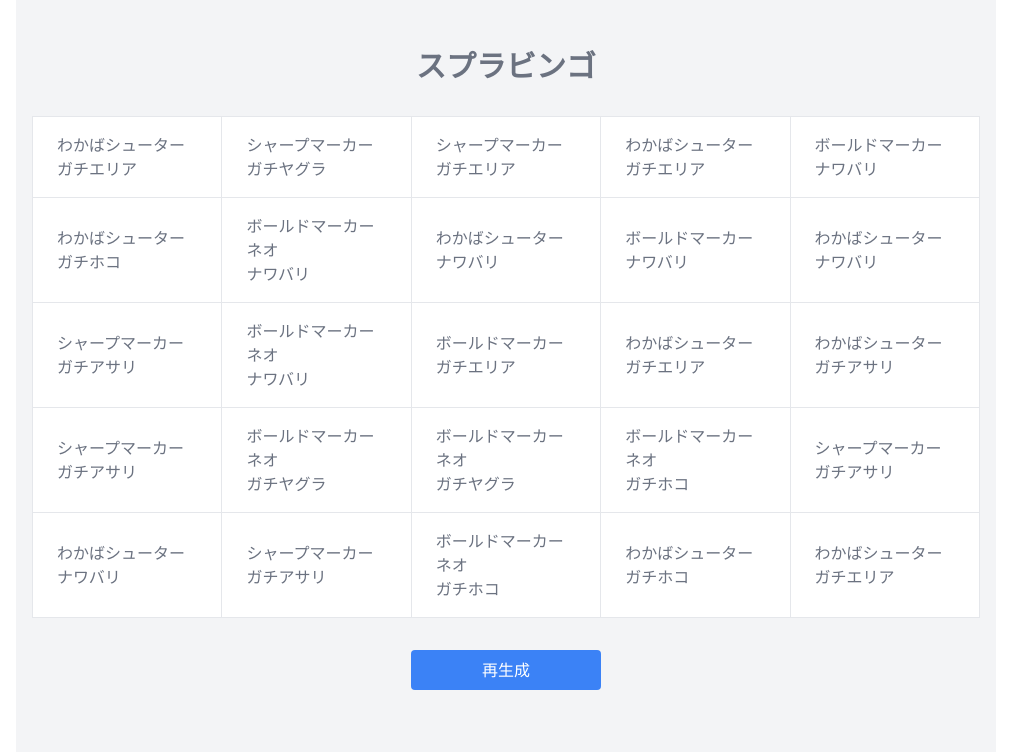
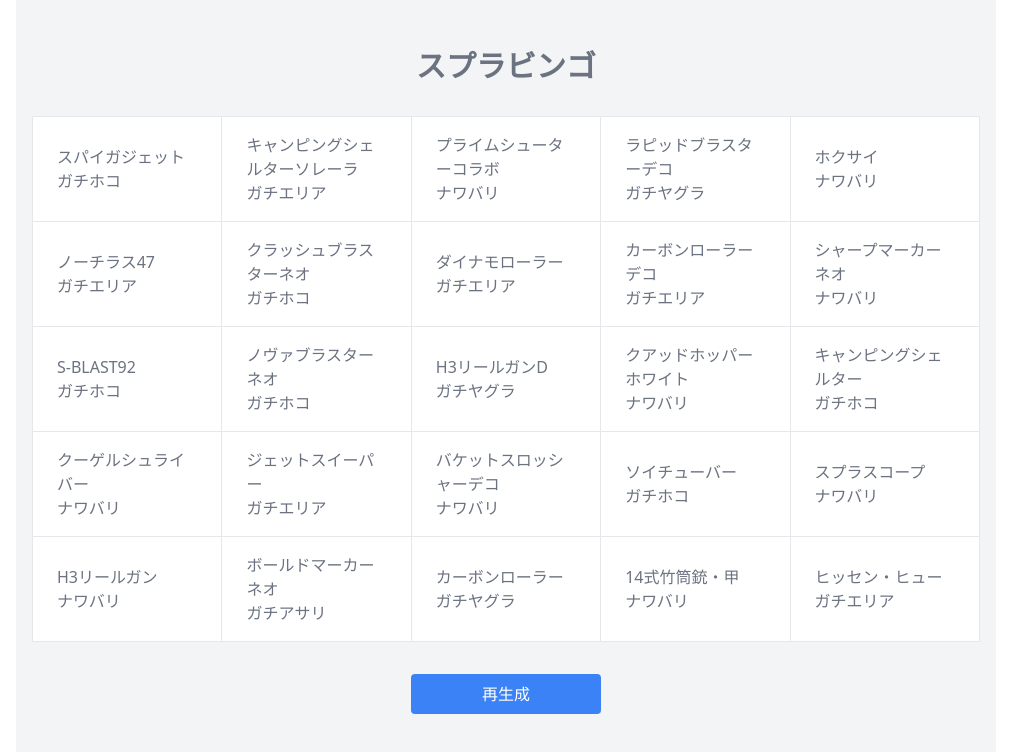
Before and after one commit to ryouhei0705/enjoyspla, a Next.js app: page / in a window 1280 px wide. Shown: the top 752 px of the page, without its empty margins (134-1145 px from the left). Built offline with nearby package versions, Linux system fonts and the light colour scheme.

Commit message:
ボードの武器の配列の宣言を./arrayUtilsにさせ、それに伴って写真のURLも消した

```diff
--- a/pages/bingo.tsx
+++ b/pages/bingo.tsx
@@ -17,13 +17,13 @@
     imageUrl: string;
 }
 
-const weapons:ValueDate[] = [
-    { name: 'ボールドマーカー', imageUrl: '/images/borudomaka.png' },
-    { name: 'ボールドマーカーネオ', imageUrl: '/images/borudomakaneo.png' },
-    { name: 'わかばシューター', imageUrl: '/images/wakabasyuta.png' },
-    { name: 'もみじシューター', imageUrl: '/images/momizisyuta.png' },
-    { name: 'シャープマーカー', imageUrl: '/images/syapumaka.png' },
-];
+// const weapons:ValueDate[] = [
+//     { name: 'ボールドマーカー', imageUrl: '/images/borudomaka.png' },
+//     { name: 'ボールドマーカーネオ', imageUrl: '/images/borudomakaneo.png' },
+//     { name: 'わかばシューター', imageUrl: '/images/wakabasyuta.png' },
+//     { name: 'もみじシューター', imageUrl: '/images/momizisyuta.png' },
+//     { name: 'シャープマーカー', imageUrl: '/images/syapumaka.png' },
+// ];
 
 const rules: ValueDate[] = [
     { name: 'ガチエリア', imageUrl: '/images/gatieria.webp' },
@@ -42,13 +42,15 @@
         for (let row = 0; row < 5; row++) {
             const newRow: CellData[] = [];
             for (let col = 0; col < 5; col++) {
-                const weapon:ValueDate = getRandomElement(weapons);
+                // const weapon:ValueDate = getRandomElement(weapons);
                 const rule: ValueDate = getRandomElement(rules);
 
                 const cellData: CellData = {
-                    value1: weapon.name,
+                    // value1: weapon.name,
+                    value1: getRandomElementString(initializeWeapons()),
                     value2: rule.name,
-                    value1Image: weapon.imageUrl,
+                    // value1Image: weapon.imageUrl,
+                    value1Image: 'weaponImageUrl',
                     value2Image: rule.imageUrl,
                     marked: false,
                 };
@@ -58,7 +60,8 @@
         }
 
         setBoard(newBoard);
-    },[weapons,rules]);
+    // },[weapons,rules]);
+    },[rules]);
 
     useEffect(() => {
         initializeBoard();
@@ -77,6 +80,11 @@
     };
 
     const getRandomElement = (array: ValueDate[]) => {
+        const randomIndex = Math.floor(Math.random() * array.length);
+        return array[randomIndex];
+    };
+
+    const getRandomElementString = (array: string[]) => {
         const randomIndex = Math.floor(Math.random() * array.length);
         return array[randomIndex];
     };
```
